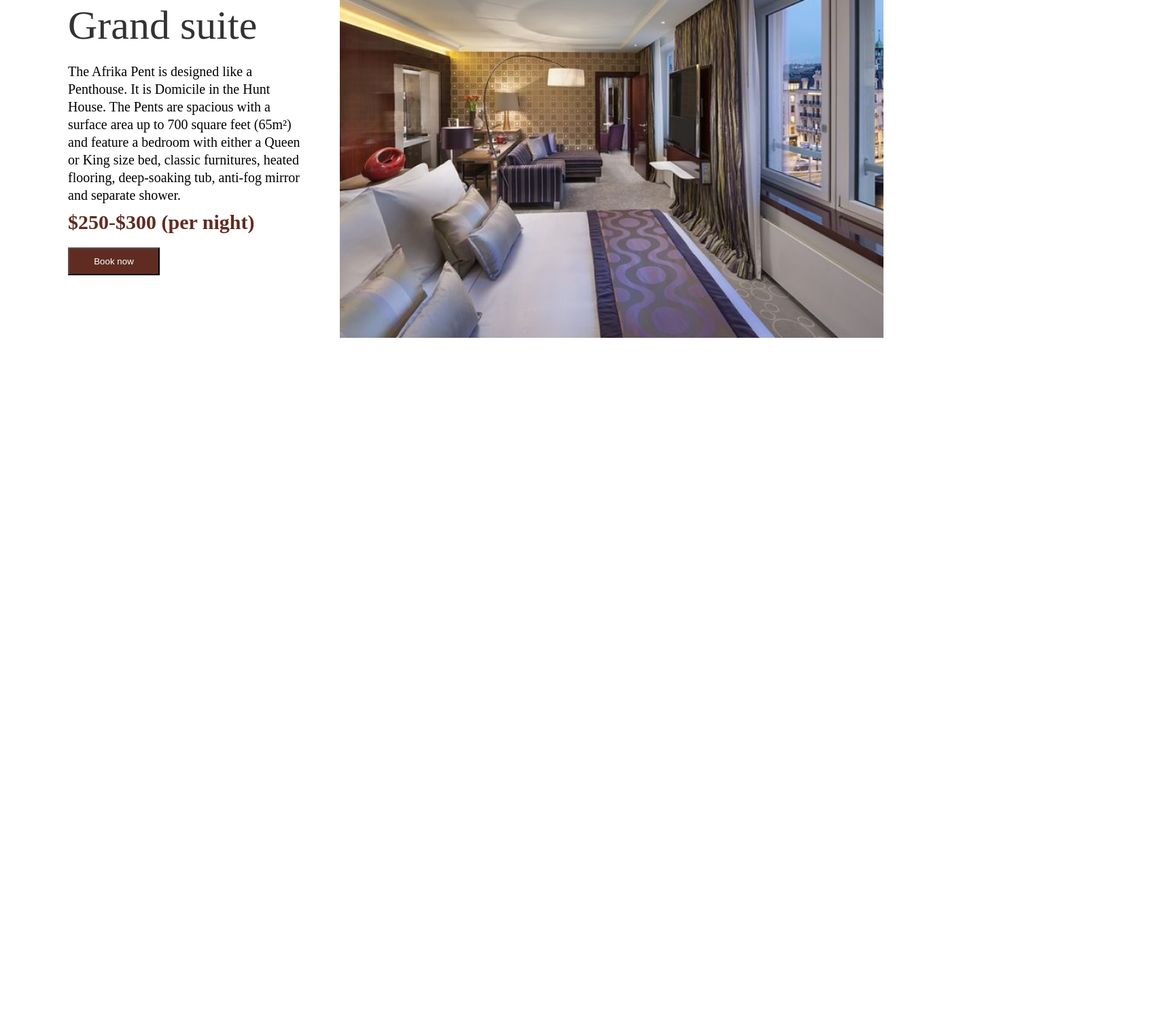
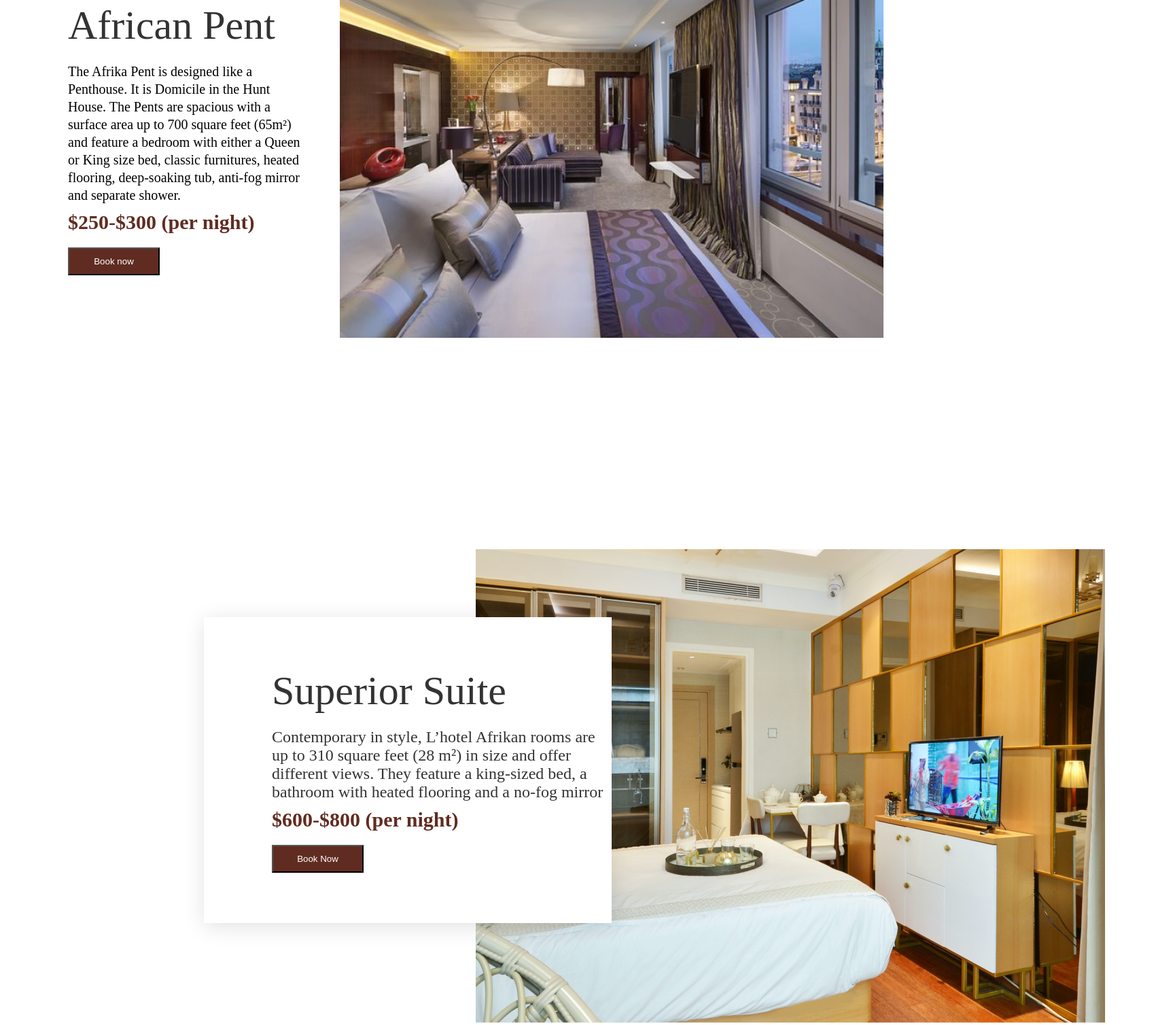
Before and after one commit to mark-okoth/RoomsPage, a website: page index.html in a window 1280 px wide. Shown: the part 2732-4240 px from the top of the page at 68% size, 1726 px wide, since content can reach past the window. Before the commit the page ends 3233 px from the top, so only its background shows below. Drawn offline with nearby package versions, Linux system fonts and the light colour scheme.

Commit message:
the section

```diff
--- a/index.html
+++ b/index.html
@@ -92,7 +92,7 @@
     </section>
     <section class="pent">
       <div class="pent-content">
-        <h1>Grand suite</h1>
+        <h1>African Pent</h1>
         <p>
           The Afrika Pent is designed like a Penthouse. It is Domicile in the
           Hunt House. The Pents are spacious with a surface area up to 700
@@ -104,8 +104,28 @@
         <button>Book now</button>
       </div>
       <div class="pent-image">
-        <img src="./img/hotel-595121__480 2.png" alt="">
+        <img src="./img/hotel-595121__480 2.png" alt="" />
       </div>
+    </section>
+    <section class="superior">
+      <div class="superior-container">
+      <div class="superior-content">
+        <h1>Superior Suite</h1>
+        <p>
+          Contemporary in style, L’hotel Afrikan rooms are up to 310 square feet
+          (28 m²) in size and offer different views. They feature a king-sized
+          bed, a bathroom with heated flooring and a no-fog mirror
+        </p>
+        <h3>$600-$800 (per night)</h3>
+        <button>Book Now</button>
+      </div>
+      <div class="superior-image">
+        <img
+          src="./img/white-bed-linen-near-white-wooden-cabinet-3634741 1.png"
+          alt=""
+        />
+      </div>
+    </div>
     </section>
 
     <script src="./script.js"></script>
--- a/style.css
+++ b/style.css
@@ -1,10 +1,10 @@
-@import url('https://fonts.googleapis.com/css2?family=Libre+Baskerville&display=swap');
+@import url("https://fonts.googleapis.com/css2?family=Libre+Baskerville&display=swap");
 * {
   margin: 0;
   padding: 0;
   box-sizing: border-box;
 }
-p{
+p {
   font-size: 24px;
 }
 :root {
@@ -14,10 +14,10 @@ p{
   --text-white-color: #ffff;
   --dark-text-color: #333333;
   --placeholder-text-color: #bdbdbd;
-  --box-shadow:1px 5px 30px rgba(0, 0, 0, 0.12);
+  --box-shadow: 1px 5px 30px rgba(0, 0, 0, 0.12);
 }
-header{
-    background-image: url('/img/apartment-beach-bed-bedroom-271643\ 1.png');
+header {
+  background-image: url("/img/apartment-beach-bed-bedroom-271643\ 1.png");
   background-repeat: no-repeat;
   background-position-x: center;
   background-position-y: center;
@@ -32,17 +32,17 @@ nav {
   background: var(--main-brown-background);
   height: 100px;
 }
-.nav-container{
+.nav-container {
   margin-right: 100px;
 }
 .nav-container ul {
   list-style: none;
 }
-.nav-logo{
+.nav-logo {
   margin-left: 100px;
   color: white;
 }
-.nav-logo img{
+.nav-logo img {
   height: 40px;
 }
 .nav-container ul li {
@@ -61,37 +61,36 @@ nav {
   text-transform: uppercase;
 }
 
-#btn-text{
+#btn-text {
   color: var(--main-brown-background);
   background: var(--light-background-color);
   padding: 10px 15px;
 }
-.landing-section{
+.landing-section {
   height: 90vh;
   display: flex;
   flex-direction: column;
   align-items: left;
   justify-content: center;
 }
-.landing-content{
+.landing-content {
   width: 700px;
-    margin-left:200px ;
-
+  margin-left: 200px;
 }
 
-.landing-content p{
-font-family: 'Libre Baskerville', serif;
+.landing-content p {
+  font-family: "Libre Baskerville", serif;
   font-style: normal;
   font-weight: normal;
   font-size: 60px;
   line-height: 89px;
   text-transform: capitalize;
-color: #FFFFFF;
+  color: #ffffff;
   margin-left: 20px;
 }
-.detail{
+.detail {
   margin-bottom: 20px;
-    background: #602c21;;
+  background: #602c21;
   width: 554px;
   height: 147px;
   text-align: center;
@@ -101,55 +100,58 @@ margin-left: 20px;
   opacity: 0.9;
 }
 
-#second{
+#second {
   width: 458px;
   height: 147px;
 }
-.minimalist-container{
+.minimalist-container {
   display: flex;
   flex-direction: row;
 }
-.minimalist-content{
+.minimalist-content {
   width: 710px;
   height: 750px;
-  background: #BDBDBD;
+  background: #bdbdbd;
   display: flex;
   align-items: right;
   justify-content: right;
   flex-direction: column;
 }
 
-.minimalist-image img{
+.minimalist-image img {
   width: 750px;
   height: 500px;
   position: absolute;
   left: 40%;
   top: 110%;
 }
-.minimalist-image{
+.minimalist-image {
   margin-right: 100px;
 }
-.minimalist-content p, h1, h3, button{
+.minimalist-content p,
+h1,
+h3,
+button {
   margin-left: 100px;
   width: 300px;
 }
-.minimalist-content h1{
+.minimalist-content h1 {
   margin-top: 200px;
 }
 
-.minimalist-content p{
+.minimalist-content p {
   color: #333333;
 }
 
-.minimalist-content h1{
+.minimalist-content h1 {
   color: var(--main-brown-background);
   font-size: 70px;
 }
-.minimalist-content h3{
+.minimalist-content h3 {
   color: var(--main-brown-background);
   font-size: 30px;
 }
-button{
+button {
   width: 135px;
   height: 41px;
   color: var(--text-white-color);
@@ -158,20 +160,20 @@ button{
   margin-top: 10px;
 }
 
-.grand-suite-container{
-  margin:0 50px ;
+.grand-suite-container {
+  margin: 0 50px;
   display: flex;
   flex-direction: row;
 }
 
-.grand-suite-img{
+.grand-suite-img {
   width: 900px;
   height: 600px;
   position: absolute;
   top: 215%;
 }
 
-.grand-suite-content{
+.grand-suite-content {
   background-color: #ffff;
   position: absolute;
   width: 585px;
@@ -183,55 +185,95 @@ top: 215%;
   flex-direction: column;
   box-shadow: var(--box-shadow);
 }
-.grand-suite-content p{
+.grand-suite-content p {
   margin-left: 100px;
   color: #333333;
 }
-.grand-suite-content h1{
+.grand-suite-content h1 {
   font-size: 48px;
   color: #333333;
   font-weight: normal;
 }
-.grand-suite-content h3{
+.grand-suite-content h3 {
   color: var(--main-brown-background);
   margin-top: 10px;
-  font-size: 30px;;
+  font-size: 30px;
 }
-.pent{
+.pent {
   position: absolute;
   top: 330%;
   display: flex;
 }
-.pent-content{
+.pent-content {
   display: flex;
   flex-direction: column;
   align-items: left;
   justify-content: center;
   width: 500px;
 }
-.pent-content p, h1, h3, btn{
+.pent-content p,
+h1,
+h3,
+btn {
   margin-left: 100px;
   width: 350px;
-
 }
-.pent-image img{
+.pent-image img {
   width: 800px;
 }
-.pent-content h1{
+.pent-content h1 {
   color: #333333;
   font-weight: normal;
   font-size: 60px;
   margin-bottom: 20px;
 }
-.pent-content p{
+.pent-content p {
   font-style: normal;
   font-weight: normal;
   font-size: 20px;
   line-height: 130%;
 }
-.pent-content h3{
+.pent-content h3 {
   color: var(--main-brown-background);
   margin-top: 10px;
   margin-bottom: 10px;
   font-size: 30px;
 }
+.superior {
+  position: absolute;
+  top: 430%;
+}
+.superior-container {
+  display: flex;
+  flex-direction: row;
+  margin: 100px;
+}
+
+.superior-content {
+  position: relative;
+  left: 200px;
+  top: 100px;
+  width: 600px;
+  box-shadow: var(--box-shadow);
+  height: 450px;
+  display: flex;
+  flex-direction: column;
+  justify-content: center;
+  background: #ffff;
+}
+.superior-content p {
+  margin-left: 100px;
+  color: #333333;
+}
+.superior-content h1 {
+  color: #333333;
+  font-weight: normal;
+  font-size: 60px;
+  margin-bottom: 20px;
+}
+.superior-content h3 {
+  color: var(--main-brown-background);
+  margin-top: 10px;
+  margin-bottom: 10px;
+  font-size: 30px;
+}
```
Lines whose indentation alone changed are shown as unchanged.
